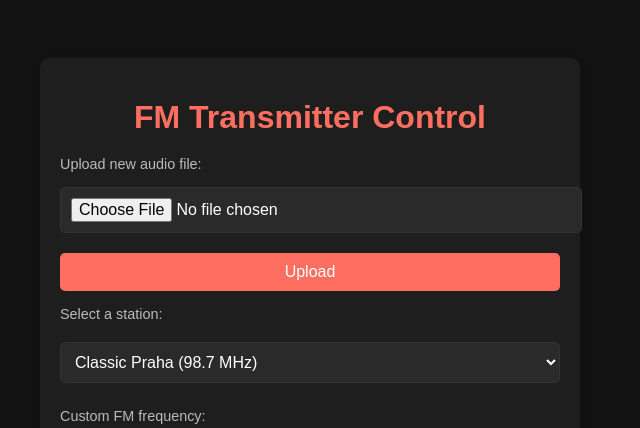
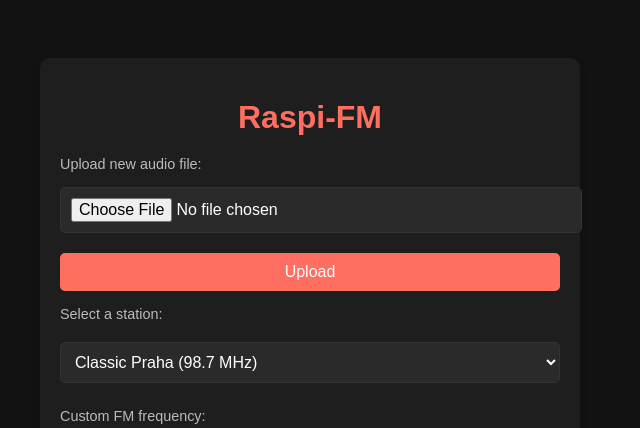
Before and after one commit to jsem-nerad/raspi-fm, a Flask app: page / in a window 1280 px wide. Shown: the top 428 px of the page, without its empty margins (330-970 px from the left). Run offline with Flask 3, Linux system fonts and the light colour scheme.

Commit message:
update html

```diff
--- a/app/templates/index.html
+++ b/app/templates/index.html
@@ -1,7 +1,7 @@
 <!DOCTYPE html>
 <html>
 <head>
-    <title>FM Transmitter Control</title>
+    <title>Raspi-FM</title>
     <link rel="stylesheet" href="{{ url_for('static', filename='styles.css') }}">
     <script>
         async function sendRequest(endpoint, station = null, frequency = null, audioFile = null) {
@@ -50,7 +50,7 @@
 </head>
 <body>
     <div class="container">
-        <h1>FM Transmitter Control</h1>
+        <h1>Raspi-FM</h1>
 
         <div class="controls">
 
```
